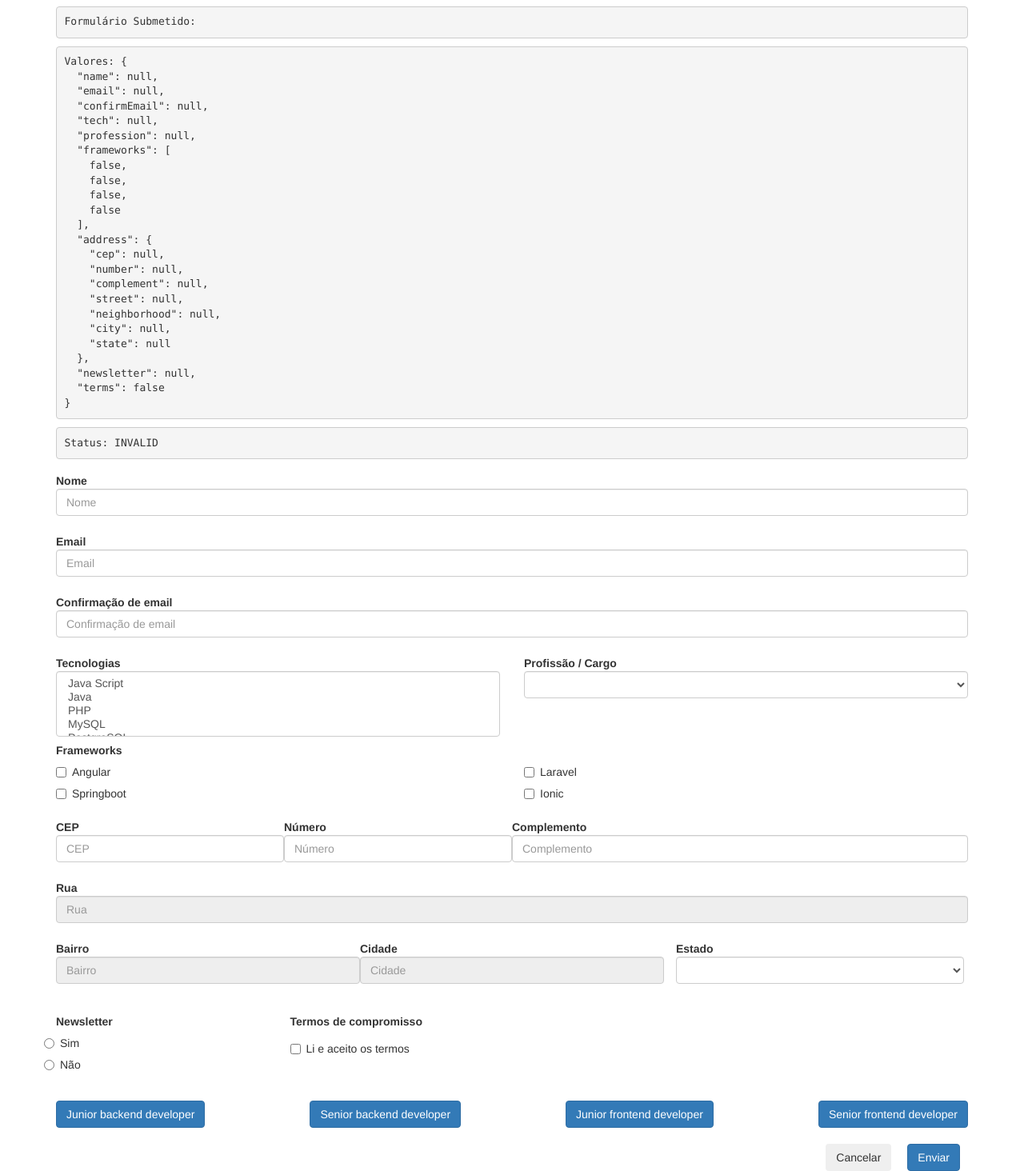
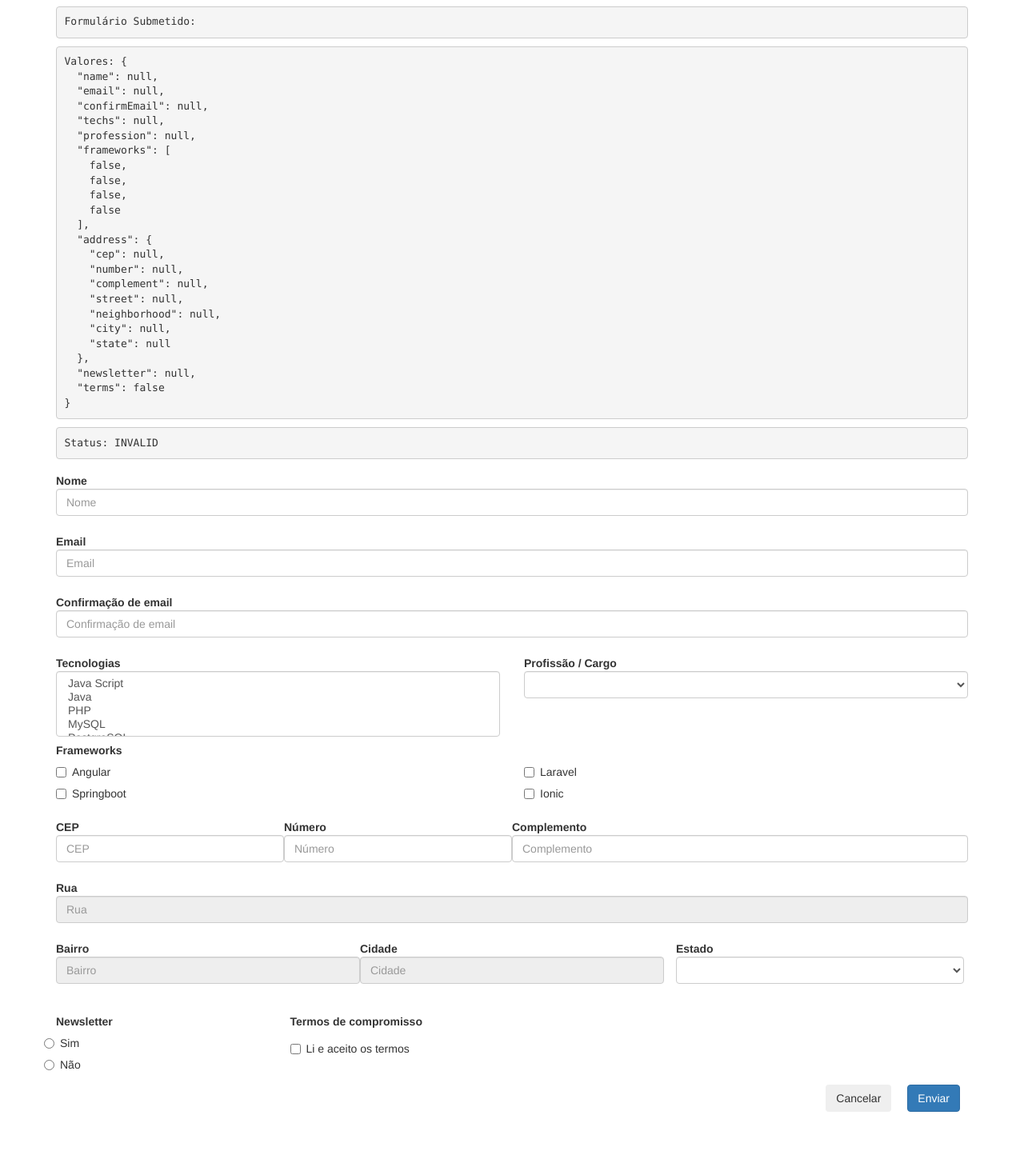
Before and after one commit to Gthalles/angular-forms, an Angular app: page /data-driven in a window 1280 px wide. Shown: the part 170-1634 px from the top of the page at 80% size. After the commit the page ends 1560 px from the top, so only its background shows below. Built offline with nearby package versions, Linux system fonts and the light colour scheme.

Commit message:
Implementando herança e refatorando componente

```diff
--- a/src/app/data-driven/data-driven.component.css
+++ b/src/app/data-driven/data-driven.component.css
@@ -1,15 +1,3 @@
-.set-buttons {
-    width: 100%;
-    margin: auto;
-    display: flex;
-    flex-direction: row;
-    justify-content: space-between;
-}
-
-.set-buttons button {
-    margin: 20px 0;
-}
-
 .submit-buttons {
     float: right;
 }
--- a/src/app/data-driven/data-driven.component.html
+++ b/src/app/data-driven/data-driven.component.html
@@ -1,42 +1,42 @@
-<form class="form-horizontal" [formGroup]="form" (ngSubmit)="onSubmit(form)">
+<form class="form-horizontal" [formGroup]="form" (ngSubmit)="onSubmit()">
 
   <!-- DEBUG COMPONENT -->
   <app-form-debug [form]="form"></app-form-debug>
 
   <!-- NAME FIELD -->
   <app-input-field formControlName="name" class="col-sm-12" [cssClass]="applyErrorStyle('name')"
-    id="name" label="Nome" type="text" [control]="showName('name')">
+    id="name" label="Nome" type="text" [control]="getField('name')">
   </app-input-field>
 
   <!-- EMAIL FIELD -->
   <app-input-field formControlName="email" class="col-sm-12" [cssClass]="applyErrorStyle('email')"
-    id="email" label="Email" type="email" [control]="showName('email')">
+    id="email" label="Email" type="email" [control]="getField('email')">
   </app-input-field>
 
   <!-- EMAIL COMFIRMATION FIELD -->
   <app-input-field formControlName="confirmEmail" class="col-sm-12" [cssClass]="applyErrorStyle('confirmEmail')"
-    id="confirmEmail" label="Confirmação de email" type="email" [control]="showName('confirmEmail')">
+    id="confirmEmail" label="Confirmação de email" type="email" [control]="getField('confirmEmail')">
   </app-input-field>
 
   <div class="form-group">
     <!-- TECHNOLOGIES FIELD -->
-    <div class="col-md-6" [ngClass]="applyErrorStyle('tech')">
-      <label for="tech" class="control-label">Tecnologias</label>
-      <select multiple class="form-control" id="tech" formControlName="tech">
+    <div class="col-md-6" [ngClass]="applyErrorStyle('techs')">
+      <label for="techs" class="control-label">Tecnologias</label>
+      <select multiple class="form-control" id="techs" formControlName="techs">
         <option *ngFor="let tech of techs" [ngValue]="tech">{{ tech.name }}</option>
       </select>
 
-      <app-error-message [control]="showName('tech')" [label]="'Tecnologia'"></app-error-message>
+      <app-error-message [control]="getField('tech')" [label]="'Tecnologia'"></app-error-message>
     </div>
 
     <!-- PROFESSION FIELD -->
     <div class="col-md-6" [ngClass]="applyErrorStyle('profession')">
       <label for="profession" class="control-label">Profissão / Cargo</label>
-      <select class="form-control" id="profession" formControlName="profession" [compareWith]="compareProfessions">
+      <select class="form-control" id="profession" formControlName="profession" [compareWith]="compareObjects">
         <option *ngFor="let profession of professions" [ngValue]="profession">{{ profession.role }}</option>
       </select>
 
-      <app-error-message [control]="showName('profession')" [label]="'Cargo'"></app-error-message>
+      <app-error-message [control]="getField('profession')" [label]="'Cargo'"></app-error-message>
     </div>
 
     <!-- FRAMEWORKS FIELD -->
@@ -50,41 +50,41 @@
           </label>
         </div>
 
-        <app-error-message [control]="showName('frameworks')" [label]="'Framework'"></app-error-message>
+        <app-error-message [control]="getField('frameworks')" [label]="'Framework'"></app-error-message>
       </div>
     </div>
   </div>
 
   <!-- ADDRESS GROUP FIELD -->
-  <div formGroupName="address" class="inputeoq">
+  <div formGroupName="address">
     <!-- CEP FIELD -->
     <app-input-field formControlName="cep" class="col-md-3" [cssClass]="applyErrorStyle('cep')"
-      id="cep" label="CEP" type="text" [control]="showName('address.cep')">
+      id="cep" label="CEP" type="text" [control]="getField('address.cep')">
     </app-input-field>
 
     <!-- NUMBER FIELD -->
-    <app-input-field formControlName="number" class="col-md-3" [cssClass]="applyErrorStyle('address.number')"
-      id="number" label="Número" type="text" [control]="showName('address.number')">
+    <app-input-field formControlName="number" class="col-md-3" [cssClass]="applyErrorStyle('number')"
+      id="number" label="Número" type="text" [control]="getField('address.number')">
     </app-input-field>
 
     <!-- COMPLEMENT FIELD -->
-    <app-input-field  formControlName="complement"  class="col-md-6" [cssClass]="applyErrorStyle('address.complement')"
-      id="complement" label="Complemento" type="text" [control]="showName('address.complement')">
+    <app-input-field  formControlName="complement"  class="col-md-6" [cssClass]="applyErrorStyle('complement')"
+      id="complement" label="Complemento" type="text" [control]="getField('address.complement')">
     </app-input-field>
 
     <!-- STREET FIELD -->
-    <app-input-field  formControlName="street" class="col-md-12" [cssClass]="applyErrorStyle('address.street')"
-      id="street" label="Rua" type="text" [control]="showName('address.street')" [isReadOnly]="true">
+    <app-input-field  formControlName="street" class="col-md-12" [cssClass]="applyErrorStyle('street')"
+      id="street" label="Rua" type="text" [control]="getField('address.street')" [isReadOnly]="true">
     </app-input-field>
 
     <!-- NEIGHBORHOOD FIELD -->
-    <app-input-field  formControlName="neighborhood" class="col-md-4" [cssClass]="applyErrorStyle('address.neighborhood')"
-      id="neighborhood" label="Bairro" type="text" [control]="showName('address.neighborhood')" [isReadOnly]="true">
+    <app-input-field  formControlName="neighborhood" class="col-md-4" [cssClass]="applyErrorStyle('neighborhood')"
+      id="neighborhood" label="Bairro" type="text" [control]="getField('address.neighborhood')" [isReadOnly]="true">
     </app-input-field>
 
     <!-- CITY FIELD -->
-    <app-input-field formControlName="city" class="col-md-4" [cssClass]="applyErrorStyle('address.city')"
-      id="city" label="Cidade" type="text" [control]="showName('address.city')" [isReadOnly]="true">
+    <app-input-field formControlName="city" class="col-md-4" [cssClass]="applyErrorStyle('city')"
+      id="city" label="Cidade" type="text" [control]="getField('address.city')" [isReadOnly]="true">
     </app-input-field>
 
     <!-- STATE FIELD -->
@@ -95,7 +95,7 @@
           <option *ngFor="let state of states | async" [value]="state.initials">{{ state.initials }}</option>
         </select>
 
-        <app-error-message [control]="showName('state')" [label]="'Estado'"></app-error-message>
+        <app-error-message [control]="getField('address.state')" [label]="'Estado'"></app-error-message>
       </div>
     </div>
   </div>
@@ -122,19 +122,8 @@
           <input id="terms" type="checkbox" formControlName="terms" (click)="setTerms()"> Li e aceito os termos
         </label>
       </div>
-      <app-error-message [control]="showName('terms')" [label]="'Termo'"></app-error-message>
+      <app-error-message [control]="getField('terms')" [label]="'Termo'"></app-error-message>
     </div>
-  </div>
-
-  <div class="set-buttons">
-    <button type="button" (click)="setProfissionAsJuniorBackendDev()" class="btn btn-primary">Junior backend
-      developer</button>
-    <button type="button" (click)="setProfissionAsSeniorBackendDev()" class="btn btn-primary">Senior backend
-      developer</button>
-    <button type="button" (click)="setProfissionAsJuniorFrontendDev()" class="btn btn-primary">Junior frontend
-      developer</button>
-    <button type="button" (click)="setProfissionAsSeniorFrontendDev()" class="btn btn-primary">Senior frontend
-      developer</button>
   </div>
 
   <div class="submit-buttons">
--- a/src/app/data-driven/data-driven.component.ts
+++ b/src/app/data-driven/data-driven.component.ts
@@ -1,22 +1,24 @@
-import { UF } from 'src/assets/data/UF.model';
+import { Component, OnInit } from '@angular/core';
 import { HttpClient } from '@angular/common/http';
-import { Component, OnInit } from '@angular/core';
-import { FormGroup, FormBuilder, Validators, FormControl, FormArray } from '@angular/forms';
+import { FormBuilder, Validators, FormControl } from '@angular/forms';
+import { EMPTY, Observable } from 'rxjs';
+import { map, tap, distinctUntilChanged, switchMap } from 'rxjs/operators'
+
+import { BaseFormComponent } from '../shared/base-form/base-form.component';
 import { DropdownService } from '../shared/services/dropdown.service';
 import { CepConsultationService } from '../shared/services/cep-consultation.service';
 import { FormValidationService } from '../shared/services/form-validation.service';
 import { VerifyEmailService } from './services/verifyEmail.service';
-import { map, tap, distinctUntilChanged, switchMap } from 'rxjs/operators'
-import { EMPTY, Observable } from 'rxjs';
+import { UF } from 'src/assets/data/UF.model';
 
 @Component({
   selector: 'app-data-driven',
   templateUrl: './data-driven.component.html',
   styleUrls: ['./data-driven.component.css']
 })
-export class DataDrivenComponent implements OnInit {
+export class DataDrivenComponent extends BaseFormComponent implements OnInit {
+
   // Atributos
-  form!: FormGroup;
   states!: Observable<UF[]>;
   professions!: any[];
   techs!: any[];
@@ -30,17 +32,27 @@ export class DataDrivenComponent implements OnInit {
     private dropdownService: DropdownService,
     private cepConsultationService: CepConsultationService,
     private formValidationService: FormValidationService,
-    private verifyEmailService: VerifyEmailService
-  ) { }
+    private verifyEmailService: VerifyEmailService,
+  ) {
+    super();
+  }
 
   ngOnInit(): void {
+    // Populando campos do tipo select (dropdown/combobox)
+    this.techs = this.dropdownService.getTechs();
+    this.professions = this.dropdownService.getProfession();
+    this.states = this.dropdownService.getUFs();
+    this.newsletterOp = this.dropdownService.getNewsletter();
+
     this.form = this.formBuilder.group({
       name: [null, [Validators.required, Validators.minLength(3), Validators.maxLength(25)]],
       email: [null, [Validators.required, Validators.pattern("[a-z0-9!#$%&'*+/=?^_`{|}~-]+(?:\.[a-z0-9!#$%&'*+/=?^_`{|}~-]+)*@(?:[a-z0-9](?:[a-z0-9-]*[a-z0-9])?\.)+[a-z0-9](?:[a-z0-9-]*[a-z0-9])?")], this.verifyIfEmailExist.bind(this)],
       confirmEmail: [null, [Validators.required, Validators.pattern("[a-z0-9!#$%&'*+/=?^_`{|}~-]+(?:\.[a-z0-9!#$%&'*+/=?^_`{|}~-]+)*@(?:[a-z0-9](?:[a-z0-9-]*[a-z0-9])?\.)+[a-z0-9](?:[a-z0-9-]*[a-z0-9])?"), this.formValidationService.equalsTo('email')]],
-      tech: [null, [Validators.required]],
+
+      techs: [null, [Validators.required]],
       profession: [null, [Validators.required]],
       frameworks: this.buildFrameworks(),
+
       address: this.formBuilder.group({
         cep: [null, [Validators.required, this.formValidationService.cepValidator]],
         number: [null, [Validators.required]],
@@ -50,32 +62,21 @@ export class DataDrivenComponent implements OnInit {
         city: [null, [Validators.required]],
         state: [null, [Validators.required]]
       }),
+
       newsletter: [null],
       terms: [false, [Validators.required, Validators.requiredTrue]]
     });
 
     // Observable para campo de cep, verificando o status e populando os subcampos de endereço
-    this.form.get('address.cep')?.statusChanges.pipe(
+    this.getField('address.cep')?.statusChanges.pipe(
       distinctUntilChanged(),
       tap((value: any) => console.log('Status do CEP: ' + value)),
       switchMap((status: any) => status === 'VALID' ? this.cepConsultationService.searchCEP(this.form?.get('address.cep')?.value) : EMPTY)
     ).subscribe((data: any) => data ? this.populateForm(data) : {});
-
-    // Populando campos do tipo select (dropdown/combobox)
-    this.professions = this.dropdownService.getProfession();
-    this.techs = this.dropdownService.getTechs();
-    this.states = this.dropdownService.getUFs();
-    this.newsletterOp = this.dropdownService.getNewsletter();
   }
 
-  // Método referente ao campo para frameworks
-  buildFrameworks() {
-    let values = this.frameworks?.map(() => new FormControl(false));
-
-    return this.formBuilder.array(values, this.formValidationService?.requiredMinCheckbox(1));
-  }
-
-  onSubmit(form: FormGroup): void {
+  submit() {
+    console.log(this.form);
 
     let valueSubmit = Object.assign({}, this.form?.value);
 
@@ -85,96 +86,20 @@ export class DataDrivenComponent implements OnInit {
         .filter((value: any) => value != null)
     });
 
-    if (this.form.valid) {
-      // Método de requisição http para envio do formulário
-      this.http.post('https://httpbin.org/post', JSON.stringify(valueSubmit))
+    console.log(valueSubmit);
+
+    // Método de requisição http para envio do formulário
+    this.http.post('https://httpbin.org/post', JSON.stringify(valueSubmit))
       .subscribe((data: any) => {
         console.log(data);
       }, (error: any) => {
-        alert('Erro');
+        alert(error);
       });
-    } else {
-      console.log('Formulário inválido!');
-      this.verifyFormValidations(this.form);
-    }
-  }
-
-  // Funções referentes a validação e verificações dos campos
-  validInput(inputField: any): boolean {
-    if(this.form.get(inputField)?.hasError('invalidCep')){
-      return true;
-    }
-    else {
-      return false;
-    }
-  }
-
-  verifyInput(inputField: any): boolean {
-    let field: any = this.form.get(inputField);
-
-    if (field?.invalid && field.untouched) {
-      return false;   // Retorna falso mesmo com o campo inválido pois o mesmo ainda não foi focado
-    } else if (field?.hasError('required') && field.touched) {
-      return true;    // Única possibilidade para mostrar erros: campo inválido e tocado (focado em algum momento)
-    }
-    else {
-      return false;
-    }
-  }
-
-  verifyEmail(): any {
-    let emailField = this.form?.get('email');
-
-    if (emailField?.errors) {
-      return emailField?.errors.required && emailField?.touched;
-    }
-
-    return false;
-  }
-
-  verifyDoubleField(inputField: string): boolean {
-    return this.form.get(inputField)?.hasError('equalsTo') ? true : false;
-  }
-
-  // Função para settar checkbox de termos
-  setTerms() {
-    let terms: any = this.form.get('terms');
-
-    return terms.value == true ? terms.setValue(false) : terms.setValue(true);
-  }
-
-  applyErrorStyle(inputField: any) {
-    return {
-      'has-error': this.verifyInput(inputField),
-      'has-feedback': this.verifyInput(inputField)
-    }
-  }
-
-  verifyFormValidations(formGroup: FormGroup) {
-    Object.keys(formGroup.controls).forEach(field => {
-      console.log('field: ' + field);
-      let control = formGroup.get(field);
-      control?.markAsTouched();
-      if (control instanceof FormGroup) {
-        this.verifyFormValidations(control);
-      }
-    });
   }
 
   // Funções referentes ao Endereço(CEP)
-  searchCEP() {
-    let cep: string = this.form.get('address.cep')?.value;
-
-      if(cep != null && cep !== '') {
-        this.cepConsultationService.searchCEP(cep)?.subscribe((data: any) => {
-          console.log(data);
-          this.populateForm(data);
-        })
-      }
-  }
-
-  populateForm(data: any) {
-    this.form.patchValue({
+  populateForm(data: any): any {
+    const addressData: any = {
       address: {
         cep: data.cep,
         complement: data.complemento,
@@ -183,22 +108,13 @@ export class DataDrivenComponent implements OnInit {
         city: data.localidade,
         state: data.uf
       }
-    })
+    };
 
-    // Settando valor caso o cep seja o da minha rua
-    if (this.form.get('address.cep')?.value == '18870-003') {
-      this.form.patchValue({
-        name: 'G4 thalles',
-        email: 'thalles.garbelotti@g4tech.com.br',
-        address: {
-          number: '184'
-        }
-      })
-    }
+    return this.form.patchValue(addressData);
   }
 
-  clearAddress() {
-    this.form.patchValue({
+  clearAddress(): any {
+    const nullPatch: any = {
       address: {
         cep: null,
         number: null,
@@ -208,72 +124,30 @@ export class DataDrivenComponent implements OnInit {
         city: null,
         state: null
       }
-    })
-  }
+    };
 
-  reset() {
-    console.log(this.form);
-    this.form.reset();
-  }
-
-  // Definindo método para settar meus dados
-  setMyAddress(): void {
-    this.form.patchValue({
-      name: 'Thalles Garbelotti',
-      profession: 'Junior full stack developer',
-      email: 'thallesgarbelotti@gmail.com',
-      address: {
-        number: '001'
-      }
-    });
-  }
-
-  // Definindo método para settar profissão
-  setProfissionAsJuniorBackendDev(): void {
-    const role_1 = {id: '1', role: 'Junior backend developer', wage: '1.800'}
-    this.form.get('profession')?.setValue(role_1);
-  }
-
-  setProfissionAsSeniorBackendDev(): void {
-    const role_2 = {id: '3', role: 'Senior backend developer', wage: '10.000'}
-    this.form.get('profession')?.setValue(role_2);
-  }
-
-  setProfissionAsJuniorFrontendDev(): void {
-    const role_3 = {id: '5', role: 'Junior frontend developer', wage: '1.800'}
-    this.form.get('profession')?.setValue(role_3);
-  }
-
-  setProfissionAsSeniorFrontendDev(): void {
-    const role_4 = {id: '6', role: 'Senior frontend developer', wage: '10.000'}
-    this.form.get('profession')?.setValue(role_4);
-  }
-
-  // Método para comparar objetos
-  compareProfessions(object1: any, object2: any) {
-    return object1 && object2 ? (object1.role === object2.role) : object1 === object2;
+    return this.form.patchValue(nullPatch);
   }
 
   // Método para verificar de forma assíncrona se o email já existe
   verifyIfEmailExist(formControl: FormControl): any {
+
     return this.verifyEmailService.verifyEmail(formControl.value).pipe(
-      map((exist: any) => exist ? {UnavailableEmail: true} : console.log('Email disponível!'))
+      map((exist: any) => exist ? { UnavailableEmail: true } : console.log('Email disponível!'))
     );
   }
 
-  verifyEmailError(email: string): any {
-    if(this.form.get('email')?.status === 'VALID' && this.form.get('email')?.touched) {
-      return false;
-    }
-    if(this.form.get('email')?.hasError('UnavailableEmail')) {
-      return true;
-    }
+  // Método referente ao campo para frameworks
+  buildFrameworks(): any {
+    let values = this.frameworks?.map(() => new FormControl(false));
 
-    return false;
+    return this.formBuilder.array(values, this.formValidationService?.requiredMinCheckbox(1));
   }
 
-  // Método para retornar o FormControl a ser usado para busca de erros
-  showName(fieldName: string): any {
-    return this.form?.get(fieldName);
+  // Função para settar checkbox de termos
+  setTerms(): any {
+    let terms: any = this.form.get('terms');
+
+    return terms.value == true ? terms.setValue(false) : terms.setValue(true);
   }
 }
```
